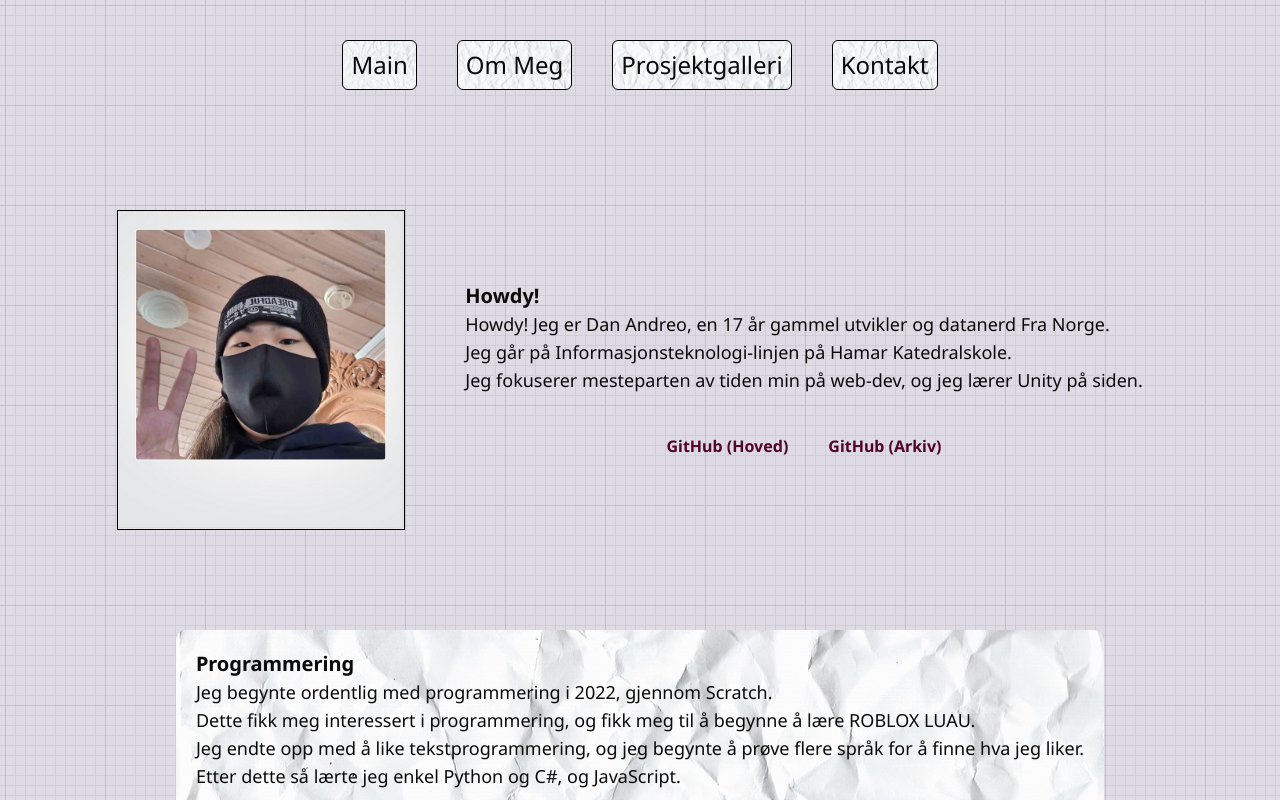
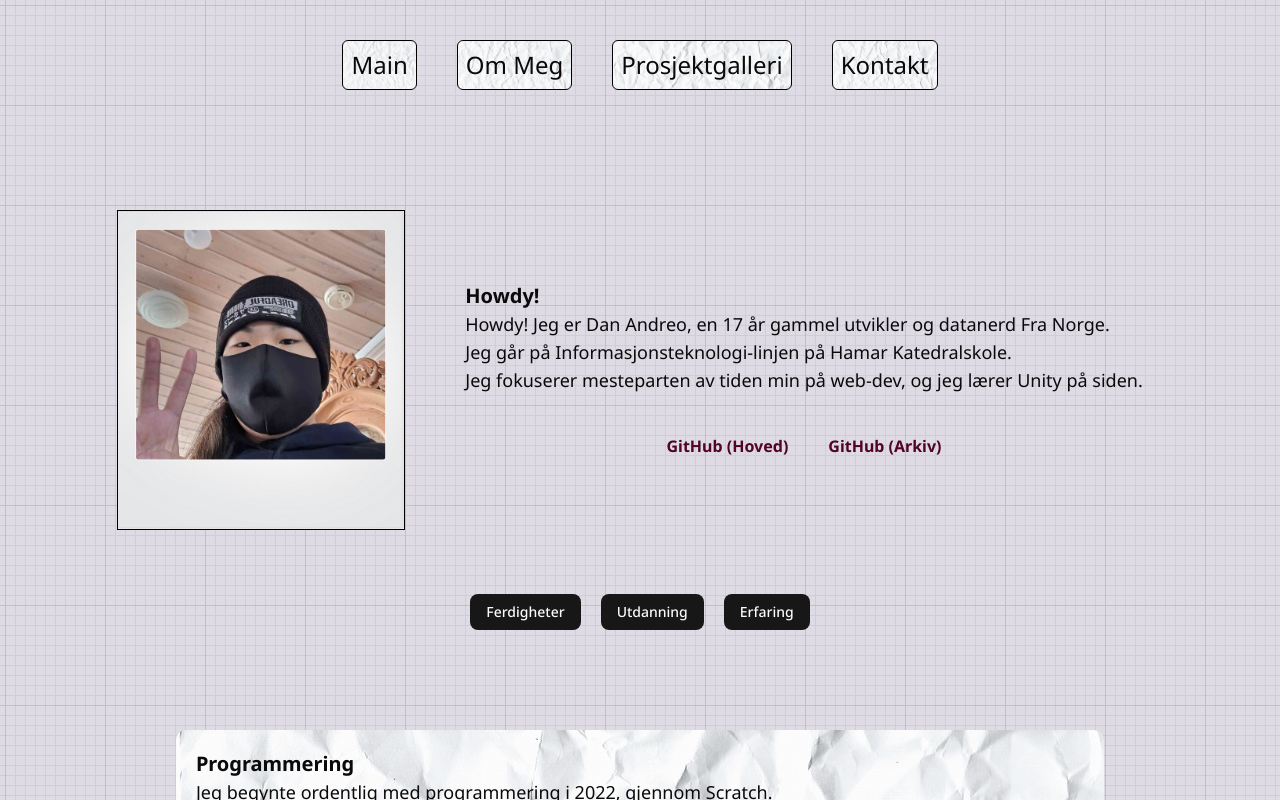
Before and after one commit to catsrieldreemurr/portfolio_v2_next, a Next.js app in the folder portfolio/: page /aboutme in a window 1280 px wide. Shown: the top 800 px of the page. Built offline with nearby package versions, Linux system fonts and the light colour scheme.

Commit message:
Add Ferdigheter

```diff
--- a/portfolio/app/aboutme/page.tsx
+++ b/portfolio/app/aboutme/page.tsx
@@ -1,9 +1,13 @@
+"use client"
 import Image from "next/image";
 import Navbar from "../../components/ui/subpageNavbar";
 import Typography from "@/components/ui/typography";
 import LinkElement from "@/components/ui/link";
+import { Button } from "@/components/ui/button";
+import { useState } from "react";
 
 export default function Page(){
+    const [currentInfo, setcurrentInfo] = useState('none');
     return (
         <div className="bgPattern">
             <Navbar></Navbar>
@@ -21,6 +25,59 @@ export default function Page(){
                         <LinkElement href="https://github.com/twomuchCatsriel" isBold>GitHub (Arkiv)</LinkElement>
                     </div>
                 </div>
+            </div>
+
+            <div>
+                <div className="flex flex-row gap-5 justify-center mt-[4rem]">
+                    <Button onClick={() => {
+                        if(currentInfo !== "abilities")
+                        {
+                            setcurrentInfo("abilities")
+                        }
+                        else{
+                            setcurrentInfo("none")
+                        }
+                    }}>Ferdigheter</Button>
+                    <Button onClick={() => {
+                        if(currentInfo !== "education")
+                        {
+                            setcurrentInfo("education")
+                        }
+                        else{
+                            setcurrentInfo("none")
+                        }
+                    }}>Utdanning</Button>
+                    <Button onClick={() => {
+                        if(currentInfo !== "experience")
+                        {
+                            setcurrentInfo("experience")
+                        }
+                        else{
+                            setcurrentInfo("none")
+                        }
+                    }}>Erfaring</Button>
+                </div>
+
+                {currentInfo === "abilities" && <div className="p-5 flex justify-center">
+                    <div className="sm:w-1/3 bg-[url(/paper.jpg)] p-5 rounded-xl">
+                        <Typography variant="h2" isBold isCentered>- Ferdigheter -</Typography>
+                        <Typography isBold>{`Programmering`}</Typography>
+                        <Typography>- HTML/CSS/JS (80%)</Typography>
+                        <Typography>- REACT (70%)</Typography>
+                        <Typography>- NextJS (70%)</Typography>
+                        <Typography>- C# & Unity (40%)</Typography>
+                        <Typography>- Enkel Python (30%)</Typography>
+                        <Typography>- ROBLOX LUAU (50%)</Typography>
+                        <Typography>- Backend med NodeJS (10%)</Typography>
+
+                        <div className="mt-10">
+                            <Typography isBold>Other</Typography>
+                            <Typography>- Video Editing in Vegas Pro 19 (35%)</Typography>
+                            <Typography>- Enkel Bilderedigering med Photoshop og GIMP (30%)</Typography>
+                        </div>
+                    </div>
+
+                </div>}
             </div>
 
             <div className="flex flex-col items-center mt-[5rem] p-5">
```
